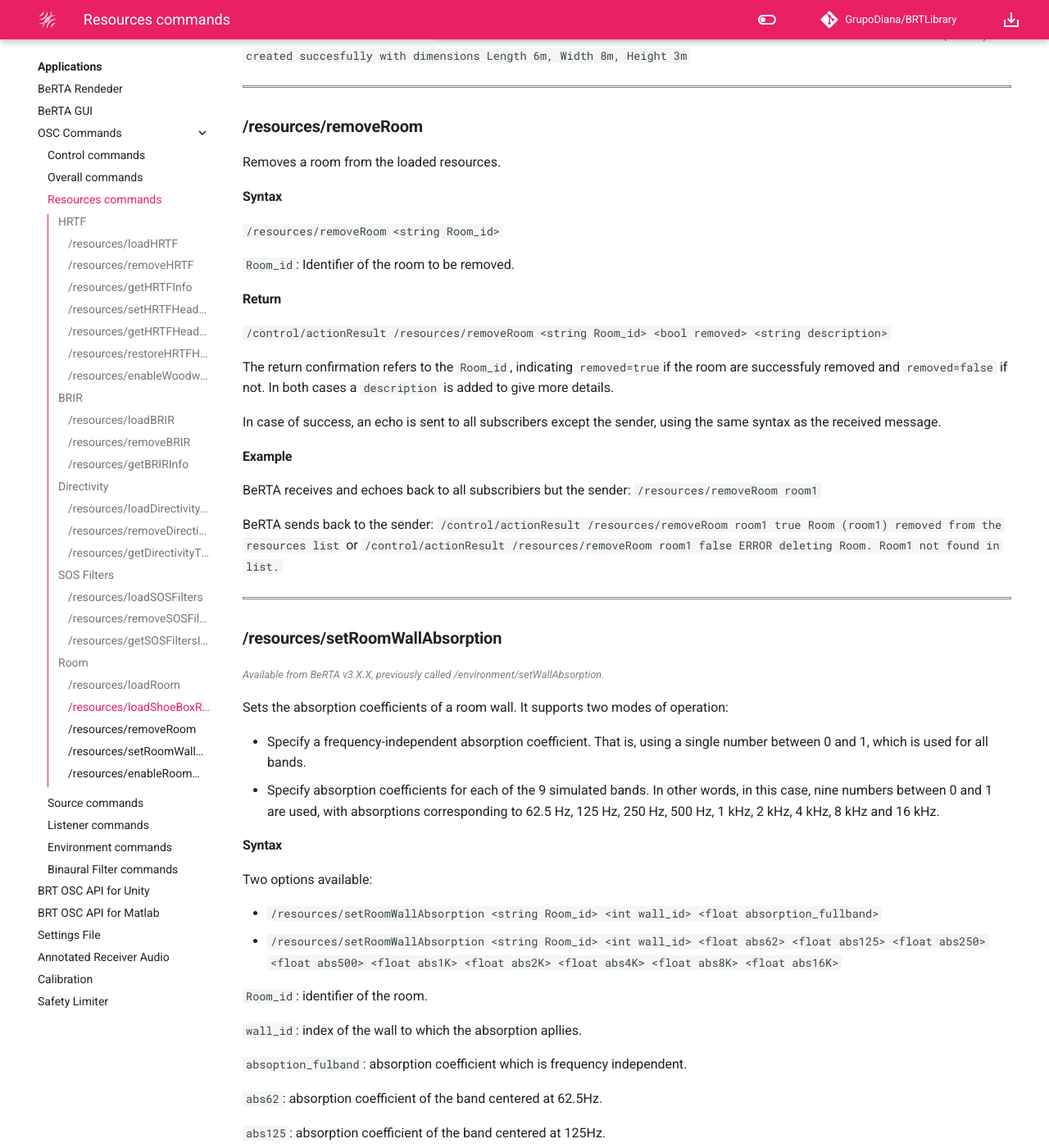
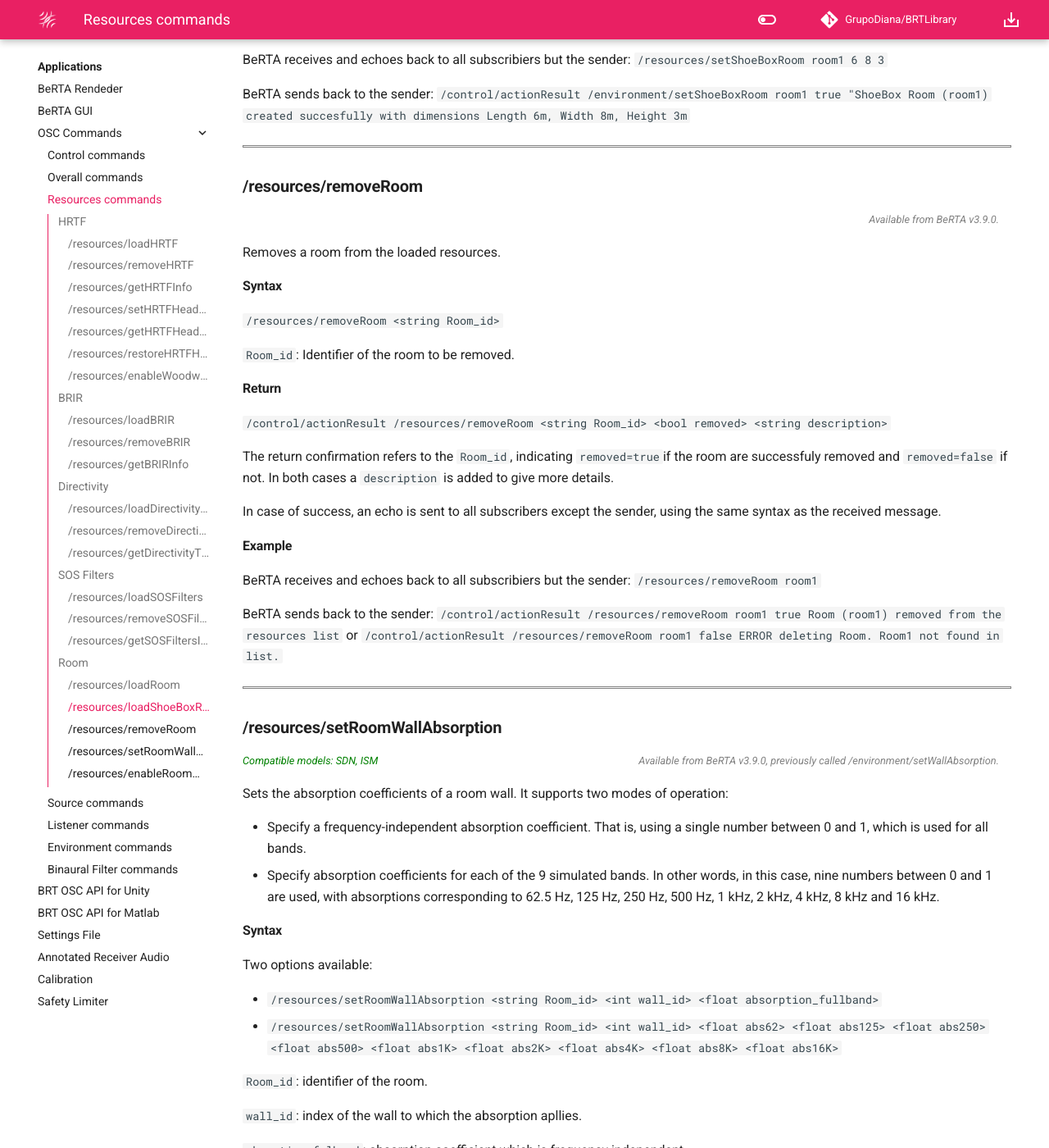
Before and after one commit to GrupoDiana/BRT-Documentation, an MkDocs documentation site: the page built from docs/osc/resources.md, in a window 1280 px wide and 1400 px high, scrolled down 13172 px. Shown: the whole window at 82% size. Built offline with MkDocs 1.6.1 and Material for MkDocs 9.7.7, drawn with Linux system fonts in a browser that asks for light colours; comment, search, counter and statistics services are not loaded; some of the changed text lies outside the part shown.

Commit message:
fix: Fixes an error in the environment command index and clarifies when room OSC commands work.

```diff
--- a/docs/osc/resources.md
+++ b/docs/osc/resources.md
@@ -463,6 +463,9 @@
 ## **Room**
 
 ### **/resources/loadRoom**
+<div style="overflow: auto;">
+  <span style="font-size: 0.8em; color: grey; font-style: italic; float: right; margin-right: 15px;">Available from BeRTA v3.9.0.</span>
+</div>
 
 Loads a new room from a OBJ file from the specified path and assign an identifier to it. If there is already another set of room with the same identifier, it is substituted by the new one. Please note the considerations regarding OBJ files specified in the OBJ services section.
 
@@ -493,6 +496,9 @@
 
 
 ### **/resources/loadShoeBoxRoom**
+<div style="overflow: auto;">
+  <span style="font-size: 0.8em; color: grey; font-style: italic; float: right; margin-right: 15px;">Available from BeRTA v3.9.0.</span>
+</div>
 
 Sets up a shoebox room with six walls (four walls, plus floor and ceiling). The six walls are automatically created with the centre of the room at (0, 0, 0).  The following ID are assigned for each wall:
 
@@ -538,6 +544,9 @@
 <hr style="border:1px solid gray">
 
 ### **/resources/removeRoom**
+<div style="overflow: auto;">
+  <span style="font-size: 0.8em; color: grey; font-style: italic; float: right; margin-right: 15px;">Available from BeRTA v3.9.0.</span>
+</div>
 
 Removes a room from the loaded resources.
 
@@ -565,7 +574,12 @@
 <hr style="border:1px solid gray">
 
 ### **/resources/setRoomWallAbsorption**
-<span style="font-size: 0.8em; color: grey; font-style: italic;">Available from BeRTA v3.X.X, previously called /environment/setWallAbsorption.</span>
+<div style="overflow: auto;">
+  <span style="font-size: 0.8em; color: green; font-style: italic; float: left;">Compatible models: SDN, ISM</span>
+  <span style="font-size: 0.8em; color: grey; font-style: italic; float: right; margin-right: 15px;">Available from BeRTA v3.9.0, previously called /environment/setWallAbsorption.</span>
+</div>
+
+
 
 Sets the absorption coefficients of a room wall. It supports two modes of operation:
 
@@ -621,8 +635,11 @@
 <hr style="border:1px solid gray">
 
 ### **/resources/enableRoomWall**
+<div style="overflow: auto;">
+  <span style="font-size: 0.8em; color: green; font-style: italic; float: left;">Compatible models: ISM</span>
+  <span style="font-size: 0.8em; color: grey; font-style: italic; float: right; margin-right: 15px;">Available from BeRTA v3.9.0</span>
+</div>
 
-<span style="font-size: 0.8em; color: grey; font-style: italic;">Available from BeRTA v3.X.X.</span>
 
 Enables or disables a wall in the room. Disabling it has the same effect as not having defined it. By default, all walls are activated after defining the geometry of a room.
 
```
Also changed, not shown: docs/osc/index.md (+0 -4 lines).
